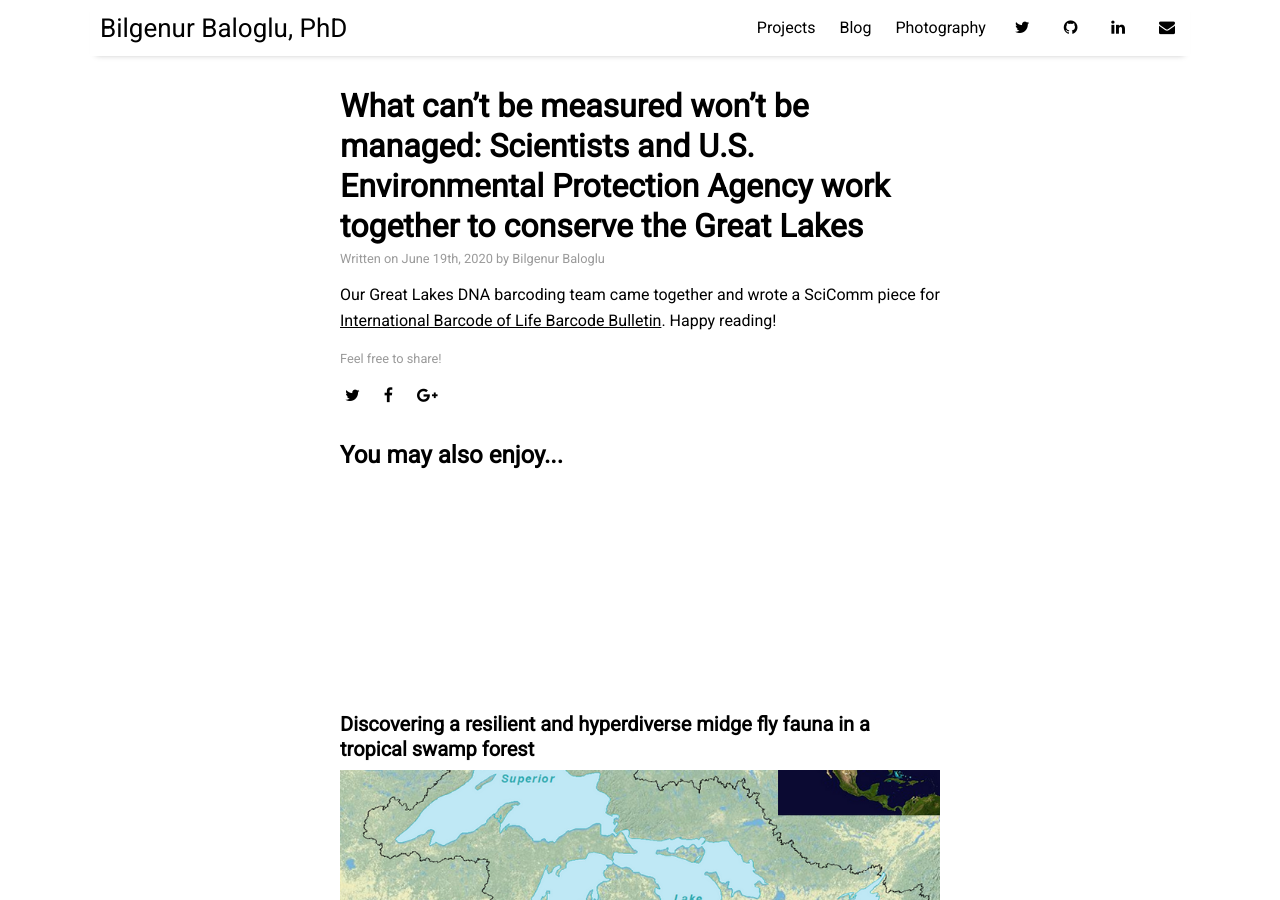
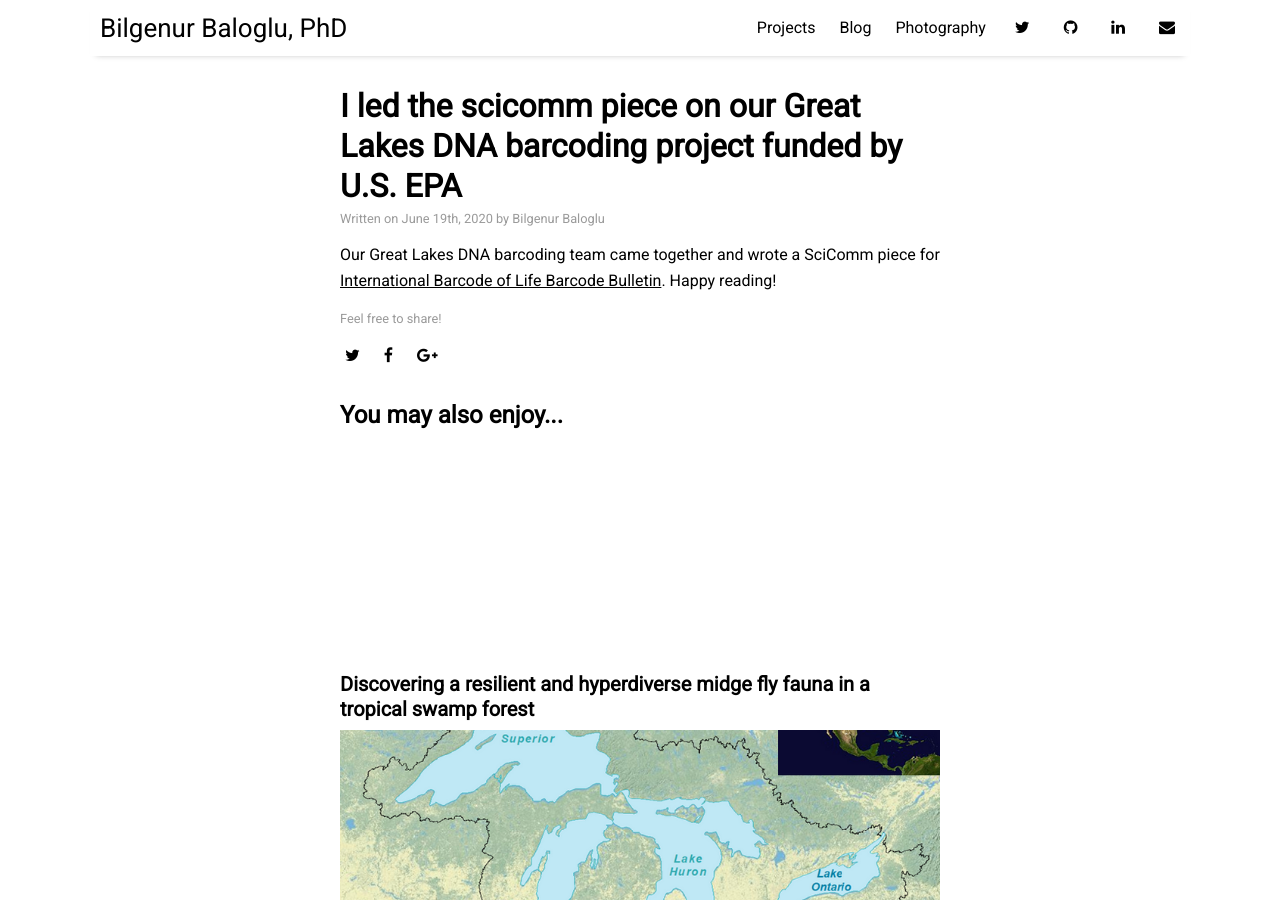
Before and after one commit to BBaloglu/bbaloglu.github.io, a Jekyll site: the page built from _posts/2020-06-19-GreatLakes-biomonitoring.md, in a window 1280 px wide and 900 px high. Built offline with Jekyll 4.4.1, drawn with Linux system fonts in a browser that asks for light colours; nearby versions of some CDN libraries.

Commit message:
Update 2020-06-19-GreatLakes-biomonitoring.md

```diff
--- a/_posts/2020-06-19-GreatLakes-biomonitoring.md
+++ b/_posts/2020-06-19-GreatLakes-biomonitoring.md
@@ -1,5 +1,5 @@
 ---
-title: "What can’t be measured won’t be managed: Scientists and U.S. Environmental Protection Agency work together to conserve the Great Lakes"
+title: "I led the scicomm piece on our Great Lakes DNA barcoding project funded by U.S. EPA"
 author: "Bilgenur Baloglu"
 layout: post
 categories: blog
```
